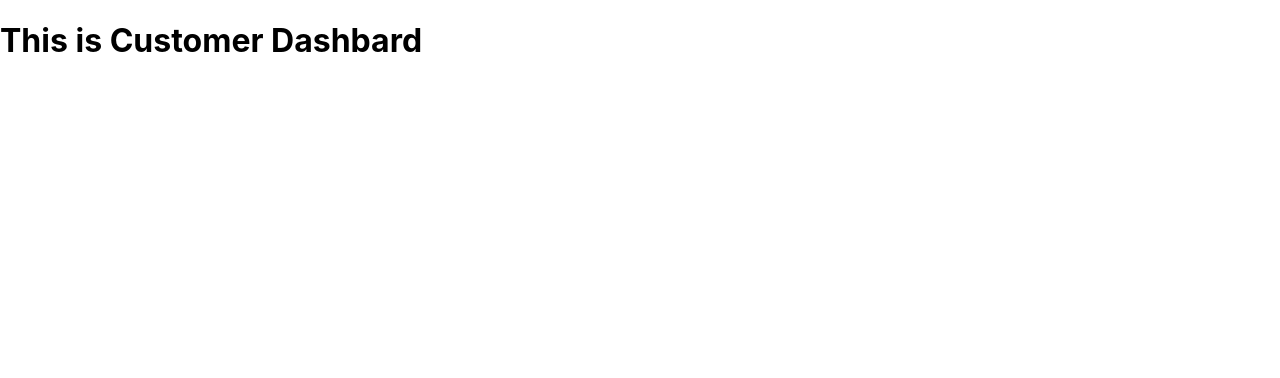
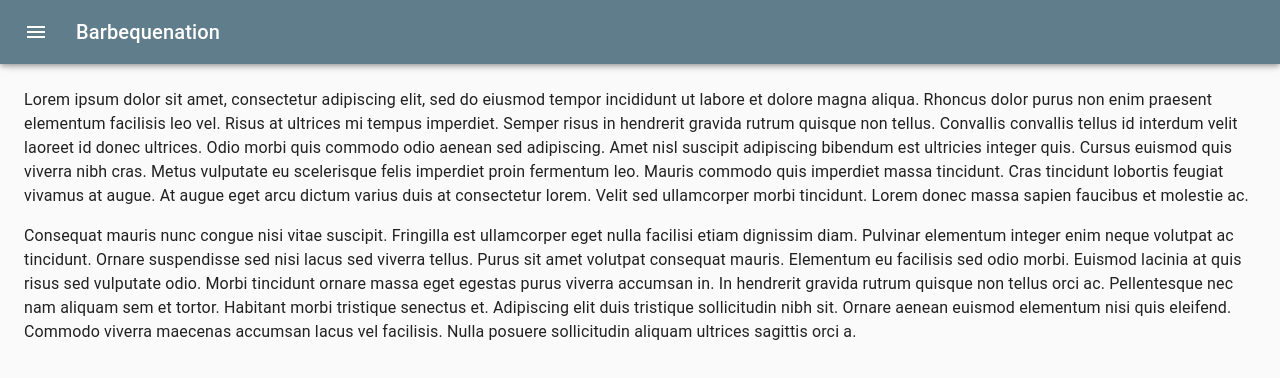
Before and after one commit to VSrihub/restaurant-app-ui, a React (Create React App) app: page /dashboard in a window 1280 px wide. Shown: the top 378 px of the page. Built offline with nearby package versions, Linux system fonts and the light colour scheme.

Commit message:
added the customer dashboard

```diff
--- /dev/null
+++ b/src/Components/CustomerDashboard.js
@@ -0,0 +1,238 @@
+import React from "react";
+import clsx from "clsx";
+import { makeStyles, useTheme } from "@material-ui/core/styles";
+import Drawer from "@material-ui/core/Drawer";
+import CssBaseline from "@material-ui/core/CssBaseline";
+import AppBar from "@material-ui/core/AppBar";
+import Toolbar from "@material-ui/core/Toolbar";
+import List from "@material-ui/core/List";
+import Typography from "@material-ui/core/Typography";
+import Divider from "@material-ui/core/Divider";
+import IconButton from "@material-ui/core/IconButton";
+import MenuIcon from "@material-ui/icons/Menu";
+import ChevronLeftIcon from "@material-ui/icons/ChevronLeft";
+import ChevronRightIcon from "@material-ui/icons/ChevronRight";
+import ListItem from "@material-ui/core/ListItem";
+import ListItemIcon from "@material-ui/core/ListItemIcon";
+import ListItemText from "@material-ui/core/ListItemText";
+import InboxIcon from "@material-ui/icons/MoveToInbox";
+import MailIcon from "@material-ui/icons/Mail";
+import CategoryIcon from "@material-ui/icons/Category";
+import RestaurantMenuIcon from "@material-ui/icons/RestaurantMenu";
+import FastfoodIcon from "@material-ui/icons/Fastfood";
+import EventSeatIcon from "@material-ui/icons/EventSeat";
+import PaymentIcon from "@material-ui/icons/Payment";
+import ReceiptIcon from "@material-ui/icons/Receipt";
+import ExitToAppIcon from "@material-ui/icons/ExitToApp";
+
+const drawerWidth = 240;
+
+const useStyles = makeStyles((theme) => ({
+  root: {
+    display: "flex",
+  },
+  appBar: {
+    transition: theme.transitions.create(["margin", "width"], {
+      easing: theme.transitions.easing.sharp,
+      duration: theme.transitions.duration.leavingScreen,
+    }),
+  },
+  appBarShift: {
+    width: `calc(100% - ${drawerWidth}px)`,
+    marginLeft: drawerWidth,
+    transition: theme.transitions.create(["margin", "width"], {
+      easing: theme.transitions.easing.easeOut,
+      duration: theme.transitions.duration.enteringScreen,
+    }),
+  },
+  menuButton: {
+    marginRight: theme.spacing(2),
+  },
+  hide: {
+    display: "none",
+  },
+  drawer: {
+    width: drawerWidth,
+    flexShrink: 0,
+  },
+  drawerPaper: {
+    width: drawerWidth,
+  },
+  drawerHeader: {
+    display: "flex",
+    alignItems: "center",
+    padding: theme.spacing(0, 1),
+    // necessary for content to be below app bar
+    ...theme.mixins.toolbar,
+    justifyContent: "flex-end",
+  },
+  content: {
+    flexGrow: 1,
+    padding: theme.spacing(3),
+    transition: theme.transitions.create("margin", {
+      easing: theme.transitions.easing.sharp,
+      duration: theme.transitions.duration.leavingScreen,
+    }),
+    marginLeft: -drawerWidth,
+  },
+  contentShift: {
+    transition: theme.transitions.create("margin", {
+      easing: theme.transitions.easing.easeOut,
+      duration: theme.transitions.duration.enteringScreen,
+    }),
+    marginLeft: 0,
+  },
+}));
+
+export default function CustomerDashboard() {
+  const classes = useStyles();
+  const theme = useTheme();
+  const [open, setOpen] = React.useState(false);
+
+  const handleDrawerOpen = () => {
+    setOpen(true);
+  };
+
+  const handleDrawerClose = () => {
+    setOpen(false);
+  };
+
+  return (
+    <div className={classes.root}>
+      <CssBaseline />
+      <AppBar
+        position="fixed"
+        className={clsx(classes.appBar, {
+          [classes.appBarShift]: open,
+        })}
+      >
+        <Toolbar>
+          <IconButton
+            color="inherit"
+            aria-label="open drawer"
+            onClick={handleDrawerOpen}
+            edge="start"
+            className={clsx(classes.menuButton, open && classes.hide)}
+          >
+            <MenuIcon />
+          </IconButton>
+          <Typography variant="h6" noWrap>
+            Barbequenation
+          </Typography>
+        </Toolbar>
+      </AppBar>
+      <Drawer
+        className={classes.drawer}
+        variant="persistent"
+        anchor="left"
+        open={open}
+        classes={{
+          paper: classes.drawerPaper,
+        }}
+      >
+        <div className={classes.drawerHeader}>
+          <IconButton onClick={handleDrawerClose}>
+            {theme.direction === "ltr" ? (
+              <ChevronLeftIcon />
+            ) : (
+              <ChevronRightIcon />
+            )}
+          </IconButton>
+        </div>
+        <Divider />
+
+        <List>
+          <ListItem button key="Dish Category">
+            <ListItemIcon>
+              <CategoryIcon />
+            </ListItemIcon>
+            <ListItemText primary="Dish Category" />
+          </ListItem>
+          <ListItem button key="Starters">
+            <ListItemIcon>
+              <FastfoodIcon />
+            </ListItemIcon>
+            <ListItemText primary="Starters" />
+          </ListItem>
+          <ListItem button key="Desserts">
+            <ListItemIcon>
+              <RestaurantMenuIcon />
+            </ListItemIcon>
+            <ListItemText primary="Desserts" />
+          </ListItem>
+          <ListItem button key="Reservations">
+            <ListItemIcon>
+              <EventSeatIcon />
+            </ListItemIcon>
+            <ListItemText primary="Reservations" />
+          </ListItem>
+        </List>
+        <Divider />
+        <List>
+          {/* {["All mail", "Trash", "Spam"].map((text, index) => (
+            <ListItem button key={text}>
+              <ListItemIcon>
+                {index % 2 === 0 ? <InboxIcon /> : <MailIcon />}
+              </ListItemIcon>
+              <ListItemText primary={text} />
+            </ListItem>
+          ))} */}
+          <ListItem button key="Payments">
+            <ListItemIcon>
+              <PaymentIcon />
+            </ListItemIcon>
+            <ListItemText primary="Payments" />
+          </ListItem>
+          <ListItem button key="Invoice">
+            <ListItemIcon>
+              <ReceiptIcon />
+            </ListItemIcon>
+            <ListItemText primary="Invoice" />
+          </ListItem>
+          <ListItem button key="Logout">
+            <ListItemIcon>
+              <ExitToAppIcon />
+            </ListItemIcon>
+            <ListItemText primary="Logout" />
+          </ListItem>
+        </List>
+      </Drawer>
+      <main
+        className={clsx(classes.content, {
+          [classes.contentShift]: open,
+        })}
+      >
+        <div className={classes.drawerHeader} />
+        <Typography paragraph>
+          Lorem ipsum dolor sit amet, consectetur adipiscing elit, sed do
+          eiusmod tempor incididunt ut labore et dolore magna aliqua. Rhoncus
+          dolor purus non enim praesent elementum facilisis leo vel. Risus at
+          ultrices mi tempus imperdiet. Semper risus in hendrerit gravida rutrum
+          quisque non tellus. Convallis convallis tellus id interdum velit
+          laoreet id donec ultrices. Odio morbi quis commodo odio aenean sed
+          adipiscing. Amet nisl suscipit adipiscing bibendum est ultricies
+          integer quis. Cursus euismod quis viverra nibh cras. Metus vulputate
+          eu scelerisque felis imperdiet proin fermentum leo. Mauris commodo
+          quis imperdiet massa tincidunt. Cras tincidunt lobortis feugiat
+          vivamus at augue. At augue eget arcu dictum varius duis at consectetur
+          lorem. Velit sed ullamcorper morbi tincidunt. Lorem donec massa sapien
+          faucibus et molestie ac.
+        </Typography>
+        <Typography paragraph>
+          Consequat mauris nunc congue nisi vitae suscipit. Fringilla est
+          ullamcorper eget nulla facilisi etiam dignissim diam. Pulvinar
+          elementum integer enim neque volutpat ac tincidunt. Ornare suspendisse
+          sed nisi lacus sed viverra tellus. Purus sit amet volutpat consequat
+          mauris. Elementum eu facilisis sed odio morbi. Euismod lacinia at quis
+          risus sed vulputate odio. Morbi tincidunt ornare massa eget egestas
+          purus viverra accumsan in. In hendrerit gravida rutrum quisque non
+          tellus orci ac. Pellentesque nec nam aliquam sem et tortor. Habitant
+          morbi tristique senectus et. Adipiscing elit duis tristique
+          sollicitudin nibh sit. Ornare aenean euismod elementum nisi quis
+          eleifend. Commodo viverra maecenas accumsan lacus vel facilisis. Nulla
+          posuere sollicitudin aliquam ultrices sagittis orci a.
+        </Typography>
+      </main>
+    </div>
+  );
+}
--- a/src/Components/Dashboard.js
+++ /dev/null
@@ -1,13 +0,0 @@
-import React, { Component } from "react";
-
-export class Dashboard extends Component {
-  render() {
-    return (
-      <div>
-        <h1>This is Customer Dashbard</h1>
-      </div>
-    );
-  }
-}
-
-export default Dashboard;
--- a/src/Components/Header.js
+++ b/src/Components/Header.js
@@ -198,8 +198,8 @@
             color="primary"
             variant="outlined"
             className={classes.link}
-            // onClick={handleLoginButton}
-            href="http://localhost:6051/authn-service/api/token"
+            onClick={handleLoginButton}
+            // href="http://localhost:6051/authn-service/api/token"
           >
             Login
           </Button>
--- a/src/Components/Login.js
+++ b/src/Components/Login.js
@@ -53,6 +53,7 @@
       (resp) => {
         console.log("login resp is " + JSON.stringify(resp.data));
         //render the dashboard if the authenticated is true
+        this.props.history.push("/dashboard");
       },
       (error) => {
         console.log(error.data);
--- a/src/MainRouter.js
+++ b/src/MainRouter.js
@@ -5,8 +5,9 @@
 import Home from "./Components/Home";
 import Login from "./Components/Login";
 import Signup from "./Components/Signup";
-import Dashboard from "./Components/Dashboard";
+import Dashboard from "./Components/CustomerDashboard";
 import VerifyAccount from "./Components/VerifyAccount";
+import CustomerDashboard from "./Components/CustomerDashboard";
 
 function MainRouter() {
   return (
@@ -16,7 +17,7 @@
           <Route exact path="/" component={Home} />
           <Route exact path="/login" component={Login} />
           <Route exact path="/signup" component={Signup} />
-          <Route exact path="/dashboard" component={Dashboard} />
+          <Route exact path="/dashboard" component={CustomerDashboard} />
           <Route exact path="/user-reg/:email" component={VerifyAccount} />
         </Switch>
       </BrowserRouter>
```
